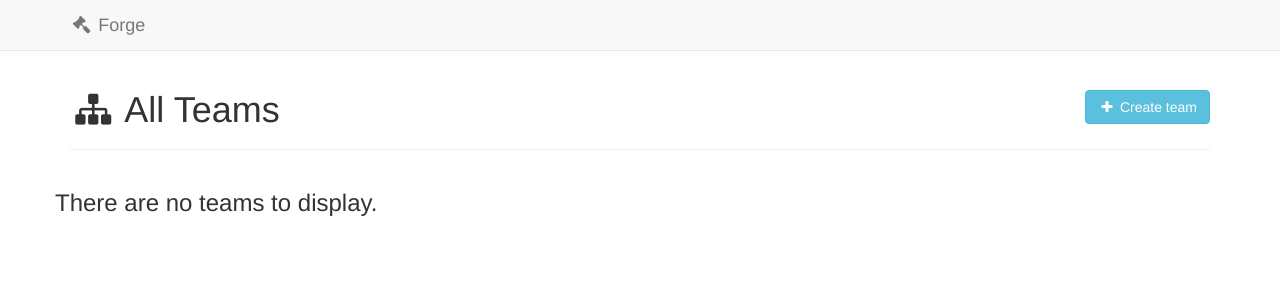
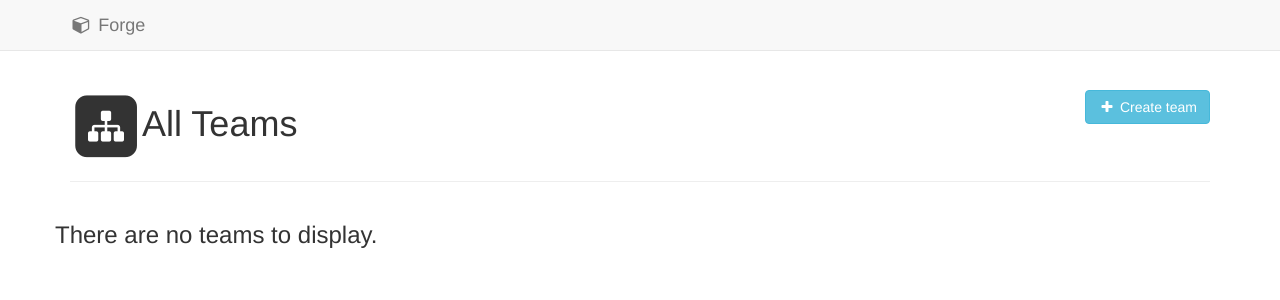
Before and after one commit to divad/trackit, a Python web app: template templates/team_list_all.html in a window 1280 px wide. Shown: the top 300 px of the page. Run offline with Jinja, Linux system fonts and the light colour scheme; the template is opened without the code that fills it, so the values that code supplies are empty; some libraries are stand-ins or nearby versions.

Commit message:
Updated icons

```diff
--- a/templates/default.html
+++ b/templates/default.html
@@ -65,7 +65,7 @@
       <div class="container">
         <div class="row">
           <div class="col-md-8 headline">
-            <h1><i class="fa fa-fw fa-gavel"></i> Soton Forge</h1>
+            <h1><i class="fa fa-fw fa-cube"></i> Soton Forge</h1>
             <p>Write software, maintain research data or manage projects.</p>
           </div>
           <div class="col-md-4">
--- a/templates/layout.html
+++ b/templates/layout.html
@@ -15,7 +15,7 @@
 						<span class="icon-bar"></span>
 						<span class="icon-bar"></span>
 					</button>
-					<a href="{{ url_for('repo_list') }}" class="navbar-brand"><span class="fa fa-fw fa-gavel"></span> Forge</a>
+					<a href="{{ url_for('repo_list') }}" class="navbar-brand"><span class="fa fa-fw fa-cube"></span> Forge</a>
 				</div>
 
 				{%- if session.logged_in %}
--- a/templates/repo_create.html
+++ b/templates/repo_create.html
@@ -1,7 +1,10 @@
 {% extends "layout.html" %}
 {% block body %}
 <div class="page-header">
-  <h2>Create repository</h2>
+  <h1><span class="fa-stack">
+  <i class="fa fa-square fa-stack-2x"></i>
+  <i class="fa fa-plus-square fa-stack-1x fa-inverse"></i>
+</span>Create repository</h1>
 <p>
 	Please fill out the following form to create your project. After creation you will be able to grant users permission to access the project.
 </p>
--- a/templates/team_create.html
+++ b/templates/team_create.html
@@ -1,7 +1,10 @@
 {% extends "layout.html" %}
 {% block body %}
 <div class="page-header">
-  <h2>Create team</h2>
+  <h1><span class="fa-stack">
+  <i class="fa fa-square fa-stack-2x"></i>
+  <i class="fa fa-group fa-stack-1x fa-inverse"></i>
+</span>Create team</h1>
 </div>
 
 <form class="form-horizontal" role="form" method="POST">
--- a/templates/team_list_all.html
+++ b/templates/team_list_all.html
@@ -5,7 +5,11 @@
   <div class="pull-right">
   	<a href="{{ url_for('team_create') }}" class="btn btn-info" rel="tooltip" data-toggle="tooltip" data-placement="left" title="Create new team"><i class="fa fa-fw fa-plus"></i><span class="hidden-xs"> Create team</span></a>
   </div>
-  <h1><i class="fa fa-fw fa-sitemap"></i> All Teams</h1>
+  <h1>
+  <span class="fa-stack">
+  <i class="fa fa-square fa-stack-2x"></i>
+  <i class="fa fa-sitemap fa-stack-1x fa-inverse"></i>
+</span>All Teams</h1>
 </div>
 
 {% include 'team_list.html' %}
--- a/templates/team_list_mine.html
+++ b/templates/team_list_mine.html
@@ -5,7 +5,10 @@
   <div class="pull-right">
   	<a href="{{ url_for('team_create') }}" class="btn btn-info" rel="tooltip" data-toggle="tooltip" data-placement="left" title="Create new team"><i class="fa fa-fw fa-plus"></i><span class="hidden-xs"> Create team</span></a>
   </div>
-  <h1><i class="fa fa-fw fa-user"></i> My Teams</h1>
+  <h1><span class="fa-stack">
+  <i class="fa fa-square fa-stack-2x"></i>
+  <i class="fa fa-group fa-stack-1x fa-inverse"></i>
+</span> My Teams</h1>
 </div>
 
 {% include 'team_list.html' %}
```
